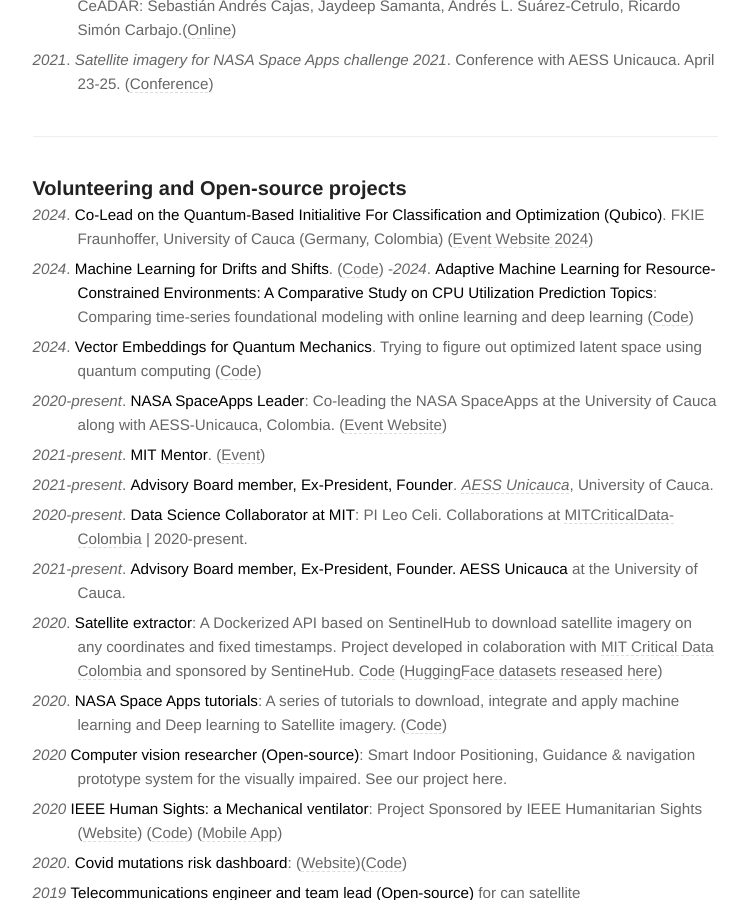
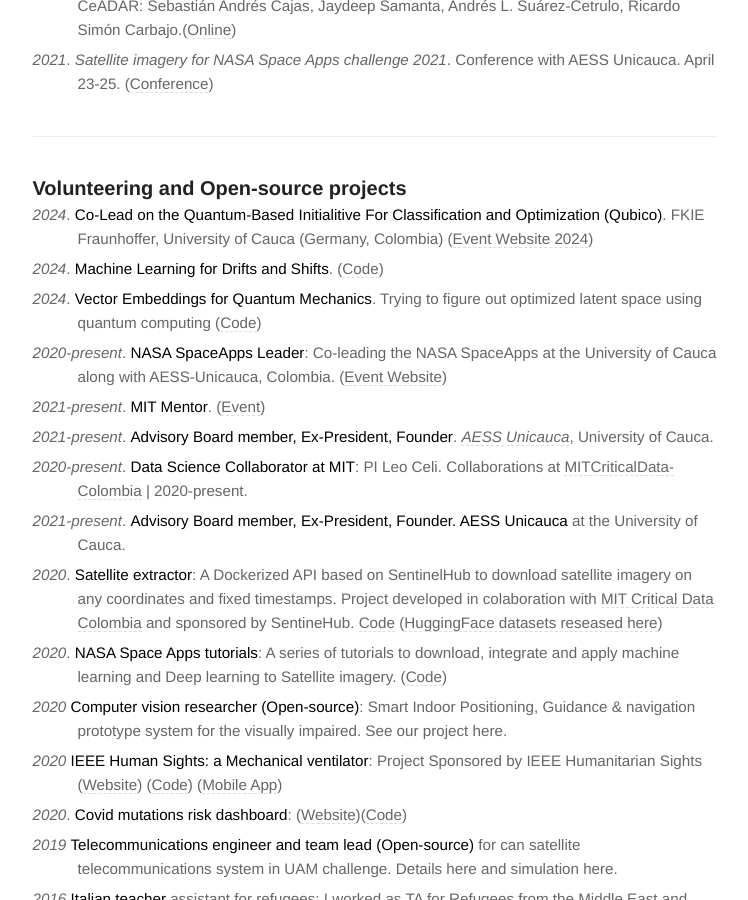
Before and after one commit to sebasmos/sebasmos.github.io, a Jekyll site: the page built from cv.md, in a window 1280 px wide and 900 px high, scrolled down 4653 px. Shown: the whole window, without its empty margins (265-1013 px from the left). Built offline with Jekyll 4.4.1, drawn with Linux system fonts in a browser that asks for light colours.

Commit message:
updated sections

```diff
--- a/cv.md
+++ b/cv.md
@@ -105,7 +105,6 @@ PhysioNet. **[[Paper](https://doi.org/10.13026/xr5s-xe24)][[code](https://github
 
 - *2024*. **Co-Lead on the Quantum-Based Initialitive For Classification and Optimization (Qubico)**. FKIE Fraunhoffer, University of Cauca (Germany, Colombia)  ([Event Website 2024](https://qubico-hack.github.io/))
 - *2024*. **Machine Learning for Drifts and Shifts**. ([Code](https://github.com/PacktPublishing/Data-Drift-in-Machine-Learning))
--*2024*. **Adaptive Machine Learning for Resource-Constrained Environments: A Comparative Study on CPU Utilization Prediction Topics**: Comparing time-series foundational modeling with online learning and deep learning ([Code](https://github.com/sebasmos/AML4CPU))
 - *2024*. **Vector Embeddings for Quantum Mechanics**. Trying to figure out optimized latent space using quantum computing ([Code](https://github.com/sebasmos/QuantumVE))
 - *2020-present*. **NASA SpaceApps Leader**: Co-leading the NASA SpaceApps at the University of Cauca along with AESS-Unicauca, Colombia. ([Event Website](https://github.com/orgs/NASA-SpaceApps/repositories))
 - *2021-present*. **MIT Mentor**. ([Event](https://criticaldatathon.github.io/))
```
